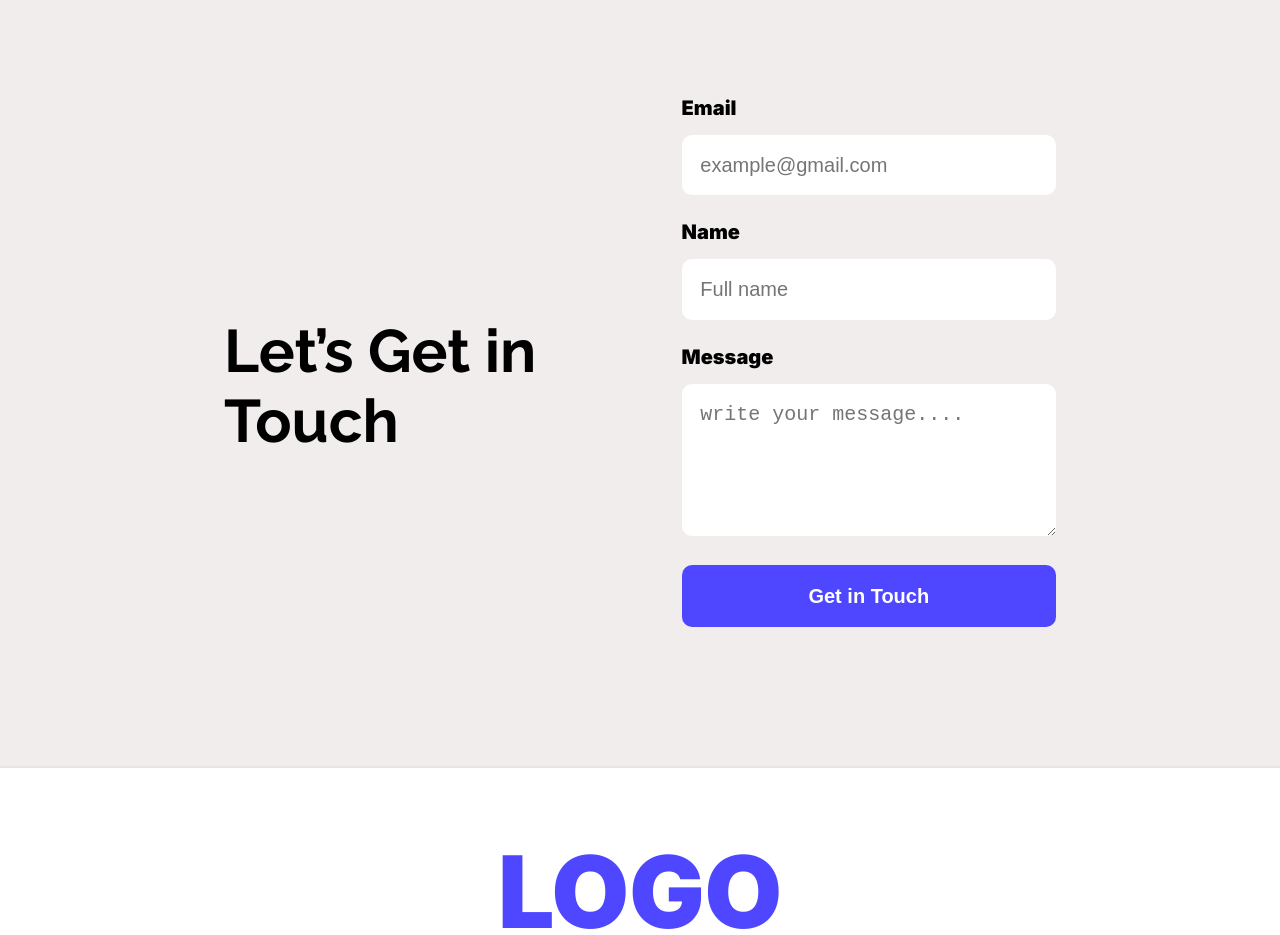
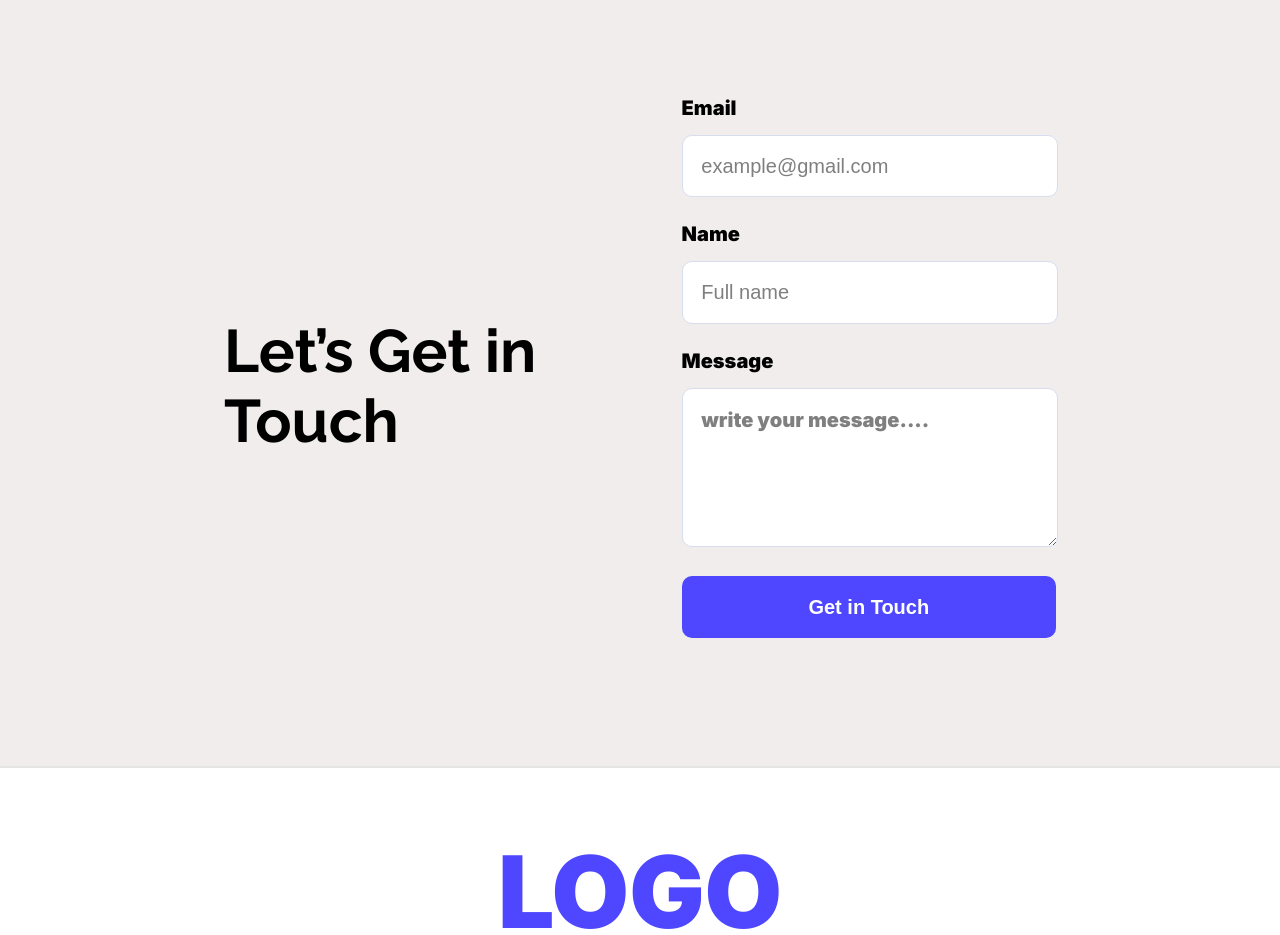
Before and after one commit to Wahed-Shawn/First-Assignment, a plain HTML site: page index.html in a window 1280 px wide. Shown: the part 2260-3195 px from the top of the page. Drawn offline with Linux system fonts and the light colour scheme.

Commit message:
final commit with some changes

```diff
--- a/index.html
+++ b/index.html
@@ -134,7 +134,7 @@
             </fieldset>
             <fieldset>
                 <legend>Message</legend>
-                <textarea rows="5" placeholder="write your message...."></textarea>
+                <textarea class="inter-txtstyle" rows="5" placeholder="write your message...."></textarea>
             </fieldset>
             <fieldset>
                 <button class="btn">Get in Touch</button>
--- a/style.css
+++ b/style.css
@@ -37,7 +37,7 @@ body {
 
 .btn:hover {
     transform: scale(1.1);
-    background-color: #0800ff;
+    background-color: hsla(61, 95%, 47%, 0.918);
 }
 
 .flex {
@@ -56,7 +56,6 @@ body {
 }
 
 nav {
-    height: 100px;
     height: 18%;
     justify-content: space-between;
     margin: 0 150px;
@@ -250,9 +249,14 @@ textarea {
     width: 90%;
     padding: 5%;
     border: none;
+    border: 1px solid #D6DDED;
     outline: none;
     border-radius: 10px;
     font-size: 20px;
+}
+input::placeholder , textarea::placeholder{
+    color: hsla(0, 0%, 0%, 0.50);
+    font-weight: normal;
 }
 
 legend {
```
